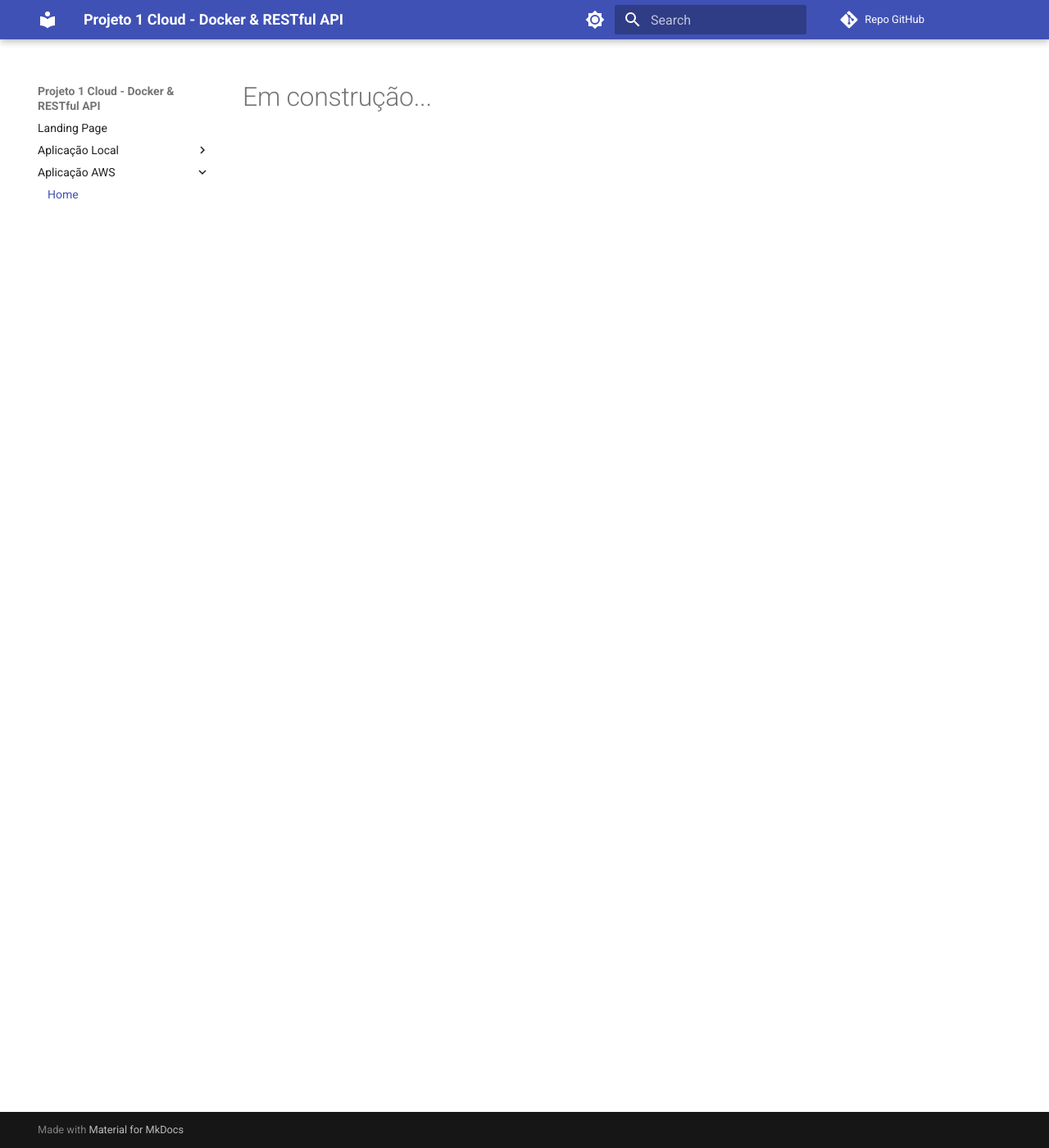
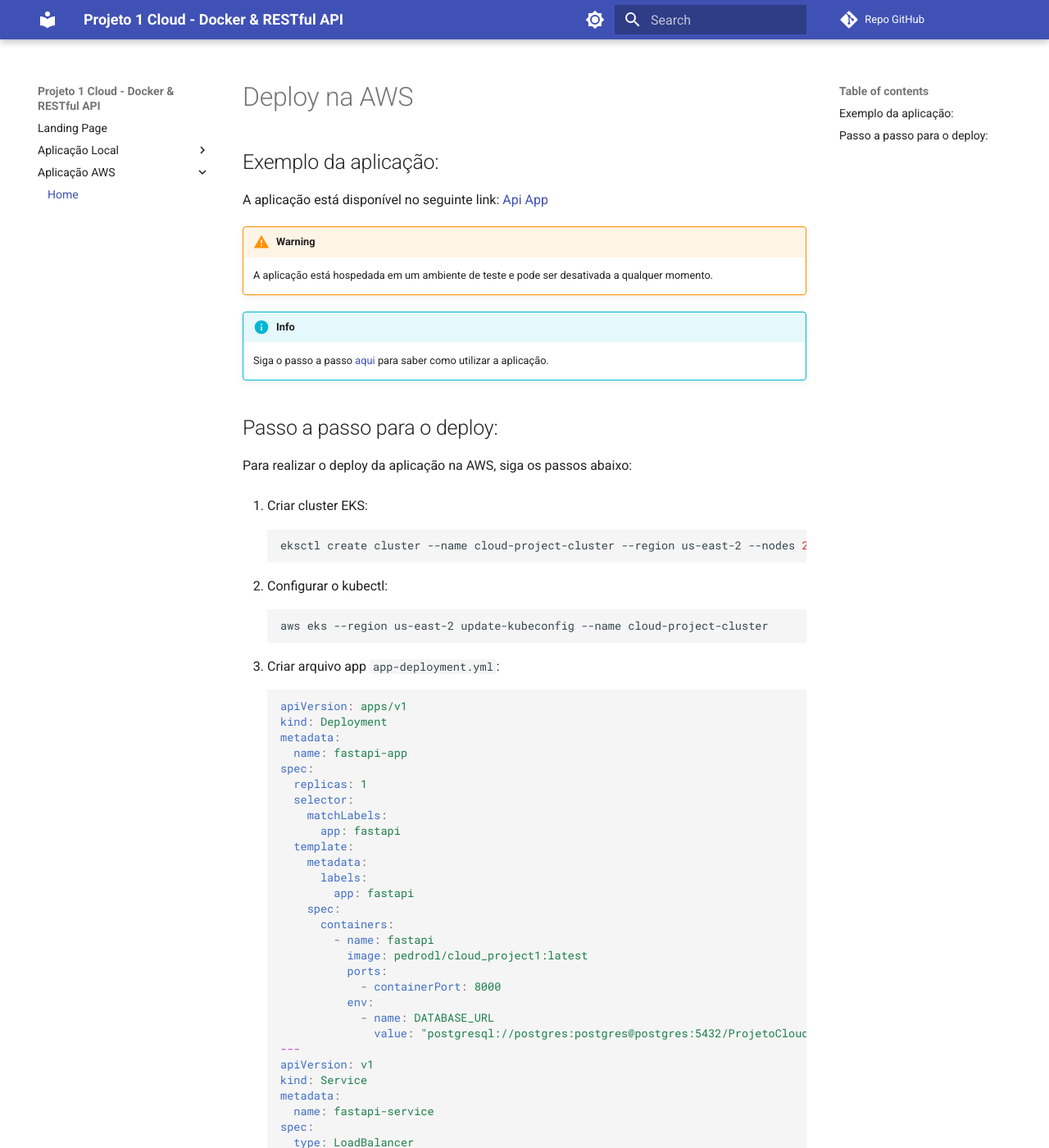
Before and after one commit to DeLucca990/Cloud-RESTful-API, an MkDocs documentation site: the page built from docs/aws_index.md, in a window 1280 px wide and 1400 px high. Shown: the whole window at 82% size. Built offline with MkDocs 1.6.1 and Material for MkDocs 9.7.7, drawn with Linux system fonts in a browser that asks for light colours; comment, search, counter and statistics services are not loaded; some of the changed text lies outside the part shown.

Commit message:
update: aws docs

````diff
--- a/docs/aws_index.md
+++ b/docs/aws_index.md
@@ -1 +1,115 @@
-# Em construção...
+# Deploy na AWS
+## Exemplo da aplicação:
+A aplicação está disponível no seguinte link: [Api App](http://a9081d685efb34ba0bd6b6340780caa3-1034918237.us-east-2.elb.amazonaws.com/)
+
+<div class="warning" markdown>
+!!! Warning
+    A aplicação está hospedada em um ambiente de teste e pode ser desativada a qualquer momento.
+</div>
+
+<div class="info" markdown>
+!!! Info
+    Siga o passo a passo [aqui](local_index.md) para saber como utilizar a aplicação.
+</div>
+
+## Passo a passo para o deploy:
+Para realizar o deploy da aplicação na AWS, siga os passos abaixo:
+
+1. Criar cluster EKS:
+```bash
+eksctl create cluster --name cloud-project-cluster --region us-east-2 --nodes 2
+```
+
+2. Configurar o kubectl:
+```bash
+aws eks --region us-east-2 update-kubeconfig --name cloud-project-cluster
+```
+
+3. Criar arquivo app `app-deployment.yml`:
+```yml
+apiVersion: apps/v1
+kind: Deployment
+metadata:
+  name: fastapi-app
+spec:
+  replicas: 1
+  selector:
+    matchLabels:
+      app: fastapi
+  template:
+    metadata:
+      labels:
+        app: fastapi
+    spec:
+      containers:
+        - name: fastapi
+          image: pedrodl/cloud_project1:latest
+          ports:
+            - containerPort: 8000
+          env:
+            - name: DATABASE_URL
+              value: "postgresql://postgres:postgres@postgres:5432/ProjetoCloud"
+---
+apiVersion: v1
+kind: Service
+metadata:
+  name: fastapi-service
+spec:
+  type: LoadBalancer
+  ports:
+    - port: 80
+      targetPort: 8000
+  selector:
+    app: fastapi
+```
+
+4. Criar arquivo db `db-deployment.yml`:
+```yml
+apiVersion: apps/v1
+kind: Deployment
+metadata:
+  name: postgres-db-cloud
+spec:
+  replicas: 1
+  selector:
+    matchLabels:
+      app: postgres
+  template:
+    metadata:
+      labels:
+        app: postgres
+    spec:
+      containers:
+        - name: postgres
+          image: postgres
+          ports:
+            - containerPort: 5432
+          env:
+            - name: POSTGRES_USER
+              value: "postgres"
+            - name: POSTGRES_PASSWORD
+              value: "postgres"
+            - name: POSTGRES_DB
+              value: "ProjetoCloud"
+---
+apiVersion: v1
+kind: Service
+metadata:
+  name: postgres
+spec:
+  ports:
+    - port: 5432
+  selector:
+    app: postgres
+```
+
+5. Aplicar os arquivos no cluster:
+```bash
+kubectl apply -f app-deployment.yml
+kubectl apply -f app-service.yml
+```
+
+6. Acessar a aplicação:
+```bash
+kubectl get svc fastapi-service
+```
````
